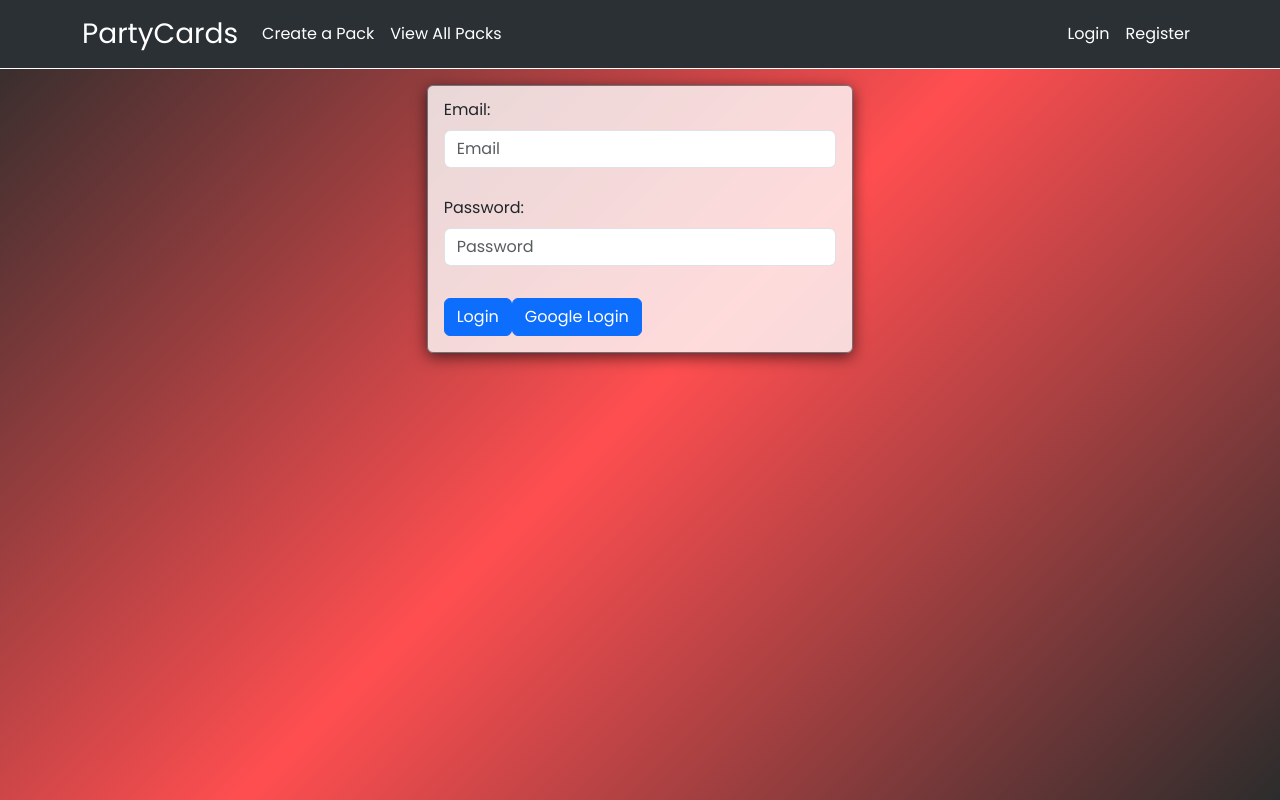
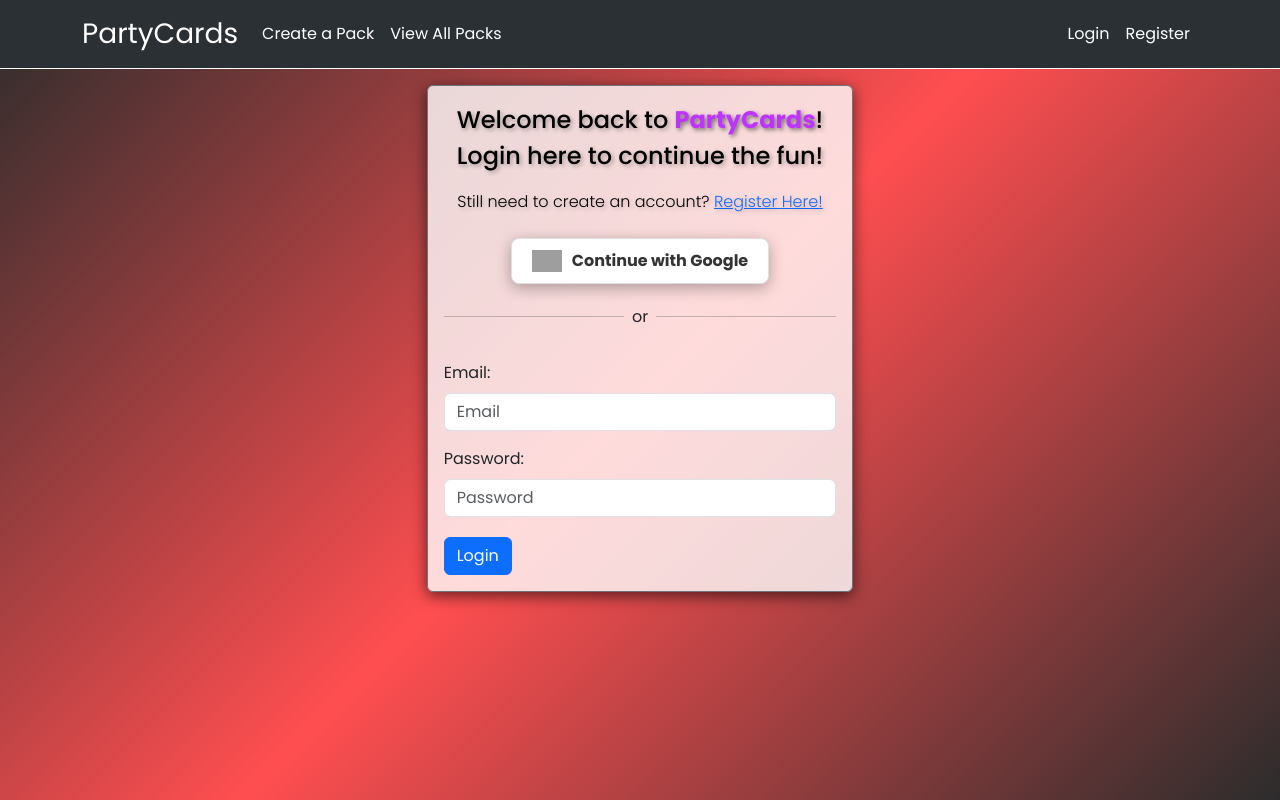
Before and after one commit to StefanLearnsCS/PartyCards-local, a React (Create React App) app in the folder client/: page /login in a window 1280 px wide. Built offline with nearby package versions, Linux system fonts and the light colour scheme; no server answers; grey boxes are pictures that could not be loaded.

Commit message:
Frontend and styling for register page completed

```diff
--- a/client/src/App.css
+++ b/client/src/App.css
@@ -304,14 +304,25 @@ label.form-label{
   margin-top: 1rem;
 }
 
-#register-subtext {
+#register-text {
   font-size: 1.5rem;
   font-weight: 500;
   color: #000000;
   line-height: 1.5;
   margin-top: 1rem;
   padding: 0 10px;
-  text-shadow: 2px 2px 4px rgba(0, 0, 0, 0.5);
+  text-shadow: 2px 2px 4px rgba(0, 0, 0, 0.3);
+  text-align: center;
+}
+
+#register-subtext {
+  font-size: 1rem;
+  font-weight: 300;
+  color: #000000;
+  line-height: 1.5;
+  margin-top: 1rem;
+  padding: 0 10px;
+  text-shadow: 2px 2px 4px rgba(0, 0, 0, 0.2);
   text-align: center;
 }
 
@@ -327,6 +338,7 @@ label.form-label{
   font-weight: bold;
   cursor: pointer;
   transition: background-color 0.3s ease;
+  box-shadow: 0px 4px 15px rgba(0, 0, 0, 0.3);
 }
 
 .google-btn img {
--- a/client/src/pages/Login.js
+++ b/client/src/pages/Login.js
@@ -1,15 +1,16 @@
 import React from 'react';
-import { Container, Button, Form } from 'react-bootstrap';
+import { Container, Button, Form, Alert } from 'react-bootstrap';
 import 'bootstrap/dist/css/bootstrap.min.css';
 import { useState, useContext, useEffect } from 'react';
 import axios from "axios";
-import { useNavigate } from "react-router-dom";
+import { useNavigate, Link } from "react-router-dom";
 import { AuthContext } from '../helpers/AuthContext';
 
 function Login() {
   const [email, setEmail] = useState("");
   const [password, setPassword] = useState("");
   const {setAuthState} = useContext(AuthContext);
+  const [backendError, setBackendError] = useState(null);
 
   let navigate = useNavigate();
 
@@ -17,7 +18,7 @@ function Login() {
     const data = {email: email, password: password};
     axios.post("http://localhost:3001/auth/login", data).then((response) => {
       if (response.data.error) {
-        alert(response.data.error);
+        setBackendError(response.data.error);
       } else {
         localStorage.setItem("accessToken", response.data.token, );
         setAuthState({username: response.data.username, id: response.data.id, status: true});
@@ -45,14 +46,30 @@ function Login() {
 
   return (
     <Container className='col-xl-4 col-lg-6 col-md-7 rounded border border-secondary' id='create-pack-container'>
+      <p id='register-text'> Welcome back to <span id='home-highlighted-text'>PartyCards</span>! Login here to continue the fun! </p>
+      <p id='register-subtext'> Still need to create an account? <Link to="/register">Register Here!</Link></p>
+      <div className="d-flex justify-content-center mb-3 mt-4">
+        <button className="google-btn d-flex align-items-center" onClick={googleLogin}>
+          <img src="https://img.icons8.com/color/48/000000/google-logo.png" alt="Google Logo"/>
+          <span>Continue with Google</span>
+        </button>
+      </div>
+
+      <div className="d-flex align-items-center mb-3">
+        <hr className="flex-grow-1" />
+        <span className="mx-2">or</span>
+        <hr className="flex-grow-1" />
+      </div>
+
+      {backendError && <Alert variant="danger">{backendError}</Alert>}
       <Form>
-        <Form.Group className="mb-3" controlId="exampleForm.ControlInput1">
+        <Form.Group className="mb-1" controlId="exampleForm.ControlInput1">
           <Form.Label> Email: </Form.Label>
           <Form.Control
             placeholder="Email"
             onChange={(event) => {setEmail(event.target.value);}}/>
         </Form.Group>
-        <Form.Group className="mb-3" controlId="exampleForm.ControlInput1">
+        <Form.Group className="mb-1" controlId="exampleForm.ControlInput1">
           <Form.Label> Password: </Form.Label>
           <Form.Control
             placeholder="Password"
@@ -60,7 +77,6 @@ function Login() {
             type="password" />
         </Form.Group>
         <Button variant="primary" onClick={login} id="create-pack-button"> Login </Button>
-        <Button variant="primary" onClick={googleLogin} id="create-pack-button"> Google Login </Button>
       </Form>
     </Container>
   )
--- a/client/src/pages/Register.js
+++ b/client/src/pages/Register.js
@@ -4,7 +4,7 @@ import * as Yup from 'yup';
 import { Container, Button, Form as BootstrapForm, Alert} from 'react-bootstrap';
 import axios from "axios";
 import 'bootstrap/dist/css/bootstrap.min.css';
-import { useNavigate } from 'react-router-dom';
+import { useNavigate, Link } from 'react-router-dom';
 import { useState } from 'react';
 
 function Register() {
@@ -87,7 +87,8 @@ function Register() {
 
   return (
     <Container className='col-xl-4 col-lg-6 col-md-7 rounded border border-secondary' id='create-pack-container'>
-      <p id='register-subtext'> Create your <span id='home-highlighted-text'>PartyCards</span> account. It’s free and only takes a minute. </p>
+      <p id='register-text'> Create your <span id='home-highlighted-text'>PartyCards</span> account. It’s free and only takes a minute! </p>
+      <p id='register-subtext'> Already have an account? <Link to="/login">Login Here!</Link></p>
       <div className="d-flex justify-content-center mb-3 mt-4">
         <button className="google-btn d-flex align-items-center" onClick={googleLogin}>
           <img src="https://img.icons8.com/color/48/000000/google-logo.png" alt="Google Logo"/>
```
Also changed, not shown: 1 other file (tests, documents, lock files or other folders).
